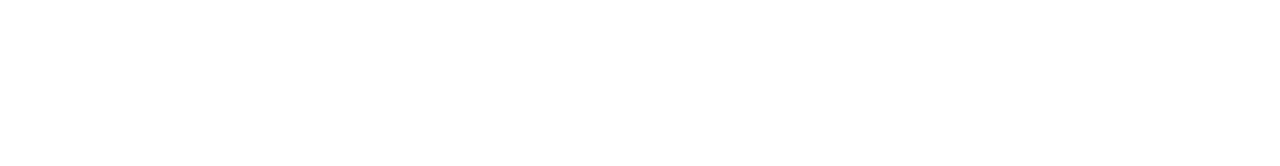
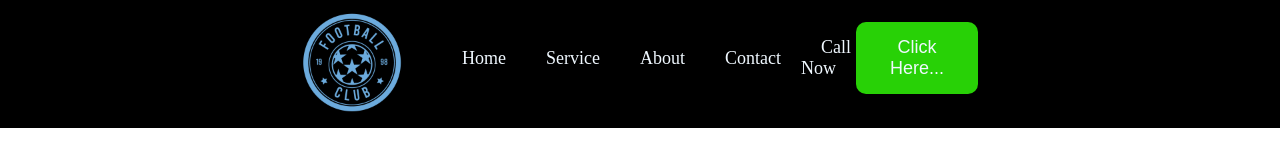
Before and after one commit to mdshahariarhafizofficial/css_practice_task, a plain HTML site: page index.html in a window 1280 px wide. Drawn offline with Linux system fonts and the light colour scheme.

Commit message:
css practice added

```diff
--- a/index.html
+++ b/index.html
@@ -4,8 +4,30 @@
     <meta charset="UTF-8">
     <meta name="viewport" content="width=device-width, initial-scale=1.0">
     <title>Css Practice Task</title>
+    <link rel="stylesheet" href="style.css">
 </head>
+    <!-- img, box-model, menu, padding -->
 <body>
-
+    <div class="header">
+        <div class="container">
+            <div class="nav">
+                <div class="logo">
+                    <img src="img/DLURYBXd.png" alt="">
+                </div>
+                <div class="menu">
+                    <ul>
+                        <li><a href="#">Home</a></li>
+                        <li><a href="#">Service</a></li>
+                        <li><a href="#">About</a></li>
+                        <li><a href="#">Contact</a></li>
+                        <li><a href="#">Call Now</a></li>
+                    </ul>
+                </div>
+                <div class="btn">
+                    <button type="submit">Click Here...</button>
+                </div>
+            </div>
+        </div>
+    </div>
 </body>
 </html>
--- /dev/null
+++ b/style.css
@@ -0,0 +1,39 @@
+*{
+    margin: 0;
+}
+.header{
+    border: 2px solid rgb(0, 0, 0);
+    background: #000000;
+}
+.logo img{
+    width: 100px;
+}
+.nav{
+    display: flex;
+    justify-content: space-between;
+}
+.container{
+    padding: 10px 300px 10px 300px;
+    /* background: #000; */
+}
+.menu ul{
+    list-style: none;
+    display: flex;
+    align-items: center;
+    padding-top: 25px;
+}
+.menu ul li a{
+    text-decoration: none;
+    padding: 10px 20px 10px 20px;
+    font-size: 18px;
+    color: aliceblue;
+}
+.btn button{
+    padding: 15px 20px 15px 20px;
+    background: #28d106;
+    font-size: 18px;
+    color: aliceblue;
+    margin-top: 10px;
+    border: none;
+    border-radius: 10px;
+}
```
Also changed, not shown: img/DLURYBXd.png (added), img/F9VAPQJ.jpg (added), img/F9VAPQJa.jpg (added), img/FRT4D2F.png (added), img/HQYAVRC.jpg (added), img/NQWEE5F.png (added), img/PTQSZ7D.jpg (added), img/RPMPJ35.jpg (added), img/S5YASL7a.jpg (added).
